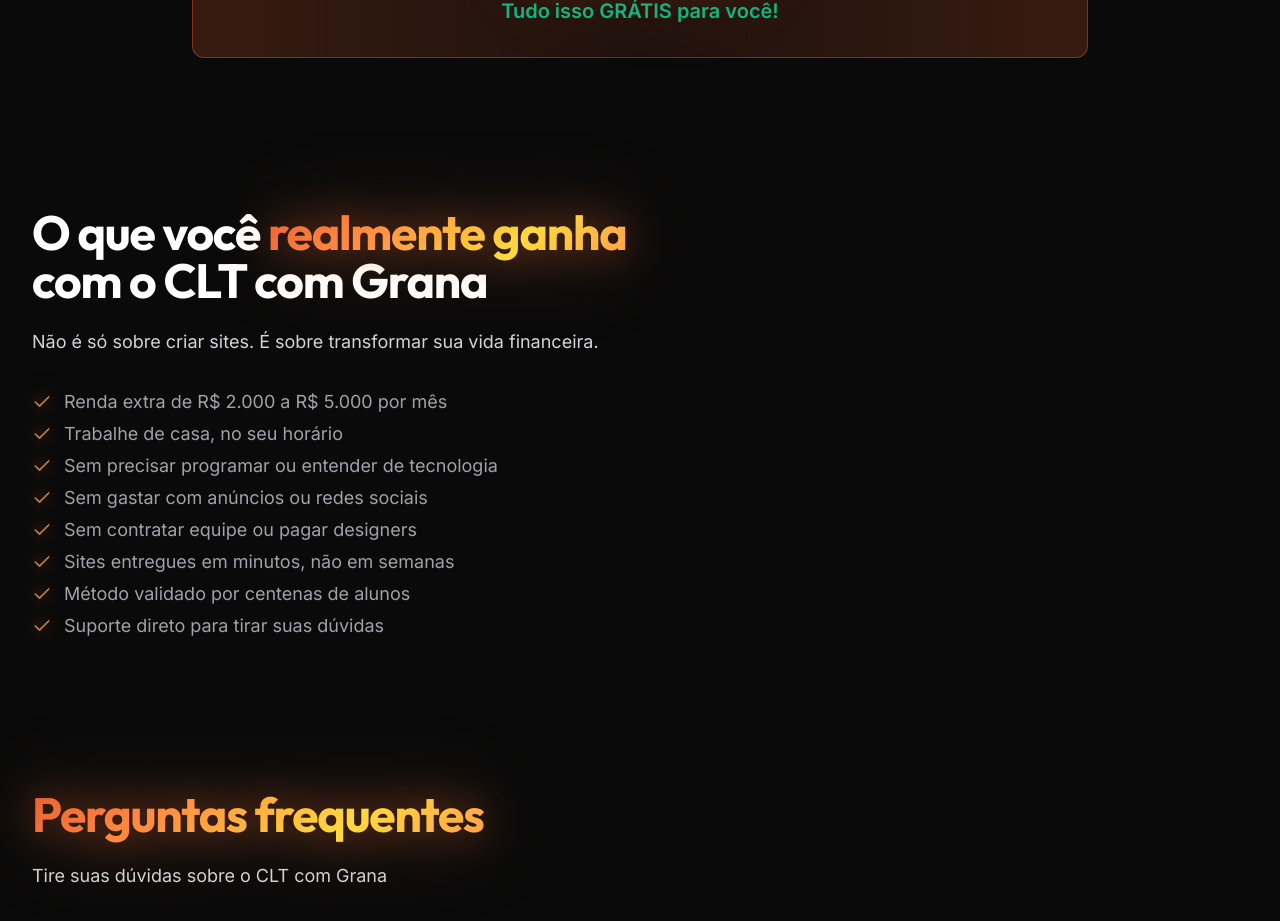
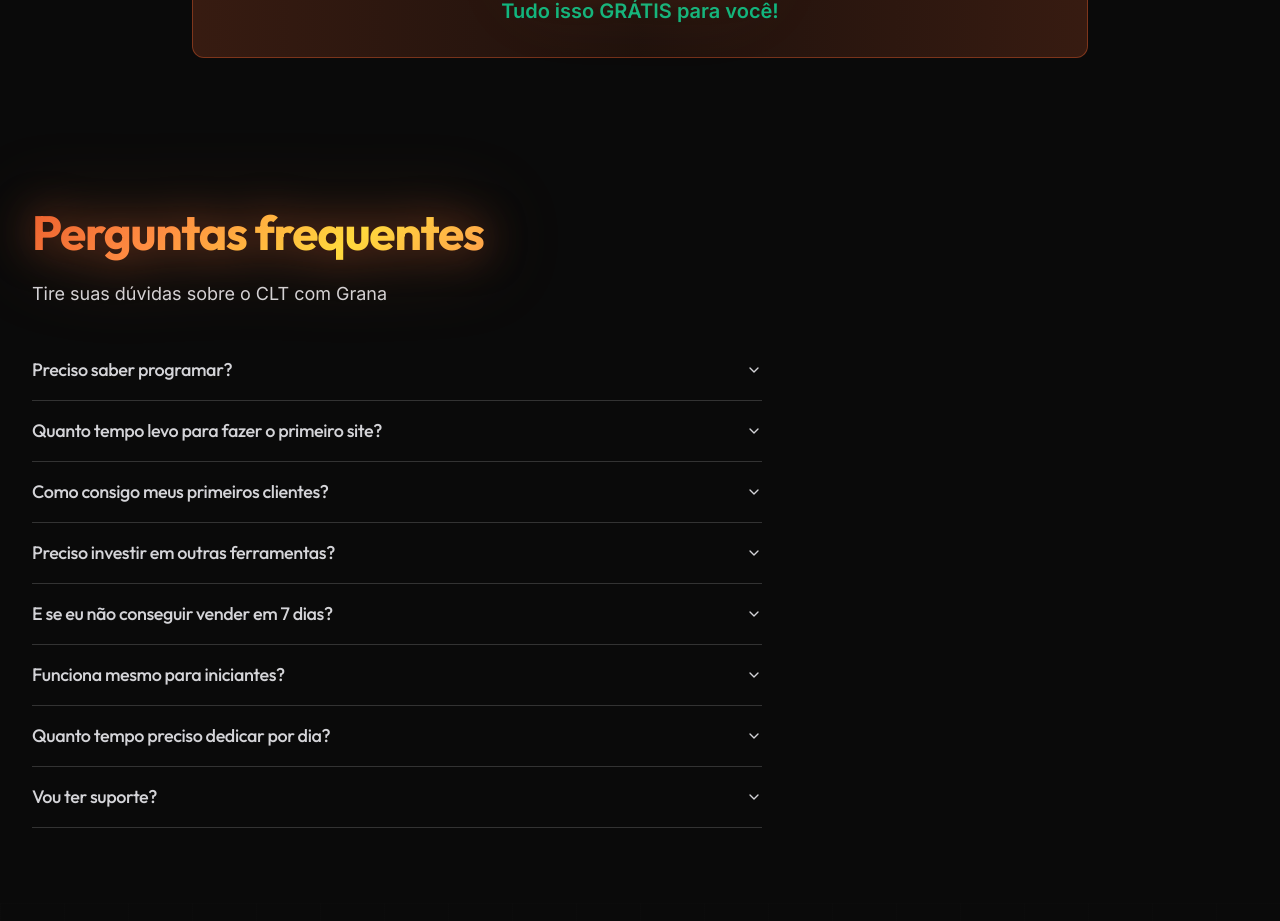
Before and after one commit to Agensy/cltcomgrana, a React (Vite) app: page / in a window 1280 px wide. Shown: the part 6460-7381 px from the top of the page. Built offline with nearby package versions, Linux system fonts and the light colour scheme; the HTML template or start-up script is replaced by a standard one.

Commit message:
Visual edit in Lovable

```diff
--- a/src/components/BenefitsSection.tsx
+++ b/src/components/BenefitsSection.tsx
@@ -1,43 +1,7 @@
 import { Check } from "lucide-react";
+const BenefitsSection = () => {
+  return <section className="relative overflow-hidden">
 
-const BenefitsSection = () => {
-  return (
-    <section className="relative overflow-hidden">
-      <div className="container relative z-10 mx-auto px-4 md:px-8 py-8 md:py-[75px]">
-        <div className="w-full lg:w-[60%]">
-          {/* Content */}
-          <div className="animate-fade-in">
-            <h2 className="text-4xl md:text-5xl mb-6 leading-tight font-bold lg:text-5xl">
-              O que você <span className="text-gradient-orange-glow">realmente ganha</span><br />
-              com o CLT com Grana
-            </h2>
-
-            <p className="mb-8 text-lg text-zinc-300">
-              Não é só sobre criar sites. É sobre transformar sua vida financeira.
-            </p>
-
-            <ul className="space-y-1">
-              {[
-                "Renda extra de R$ 2.000 a R$ 5.000 por mês",
-                "Trabalhe de casa, no seu horário",
-                "Sem precisar programar ou entender de tecnologia",
-                "Sem gastar com anúncios ou redes sociais",
-                "Sem contratar equipe ou pagar designers",
-                "Sites entregues em minutos, não em semanas",
-                "Método validado por centenas de alunos",
-                "Suporte direto para tirar suas dúvidas"
-              ].map((item, index) => (
-                <li key={index} className="flex items-center gap-3 text-lg">
-                  <Check className="w-5 h-5 icon-gradient-orange flex-shrink-0" />
-                  <span className="text-zinc-400">{item}</span>
-                </li>
-              ))}
-            </ul>
-          </div>
-        </div>
-      </div>
-    </section>
-  );
+    </section>;
 };
-
 export default BenefitsSection;
```
